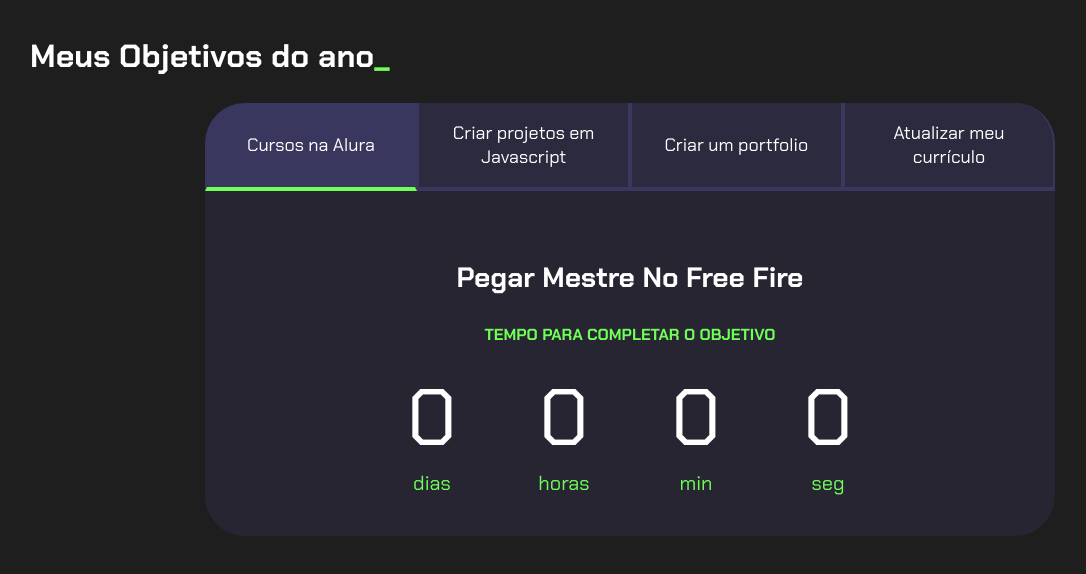
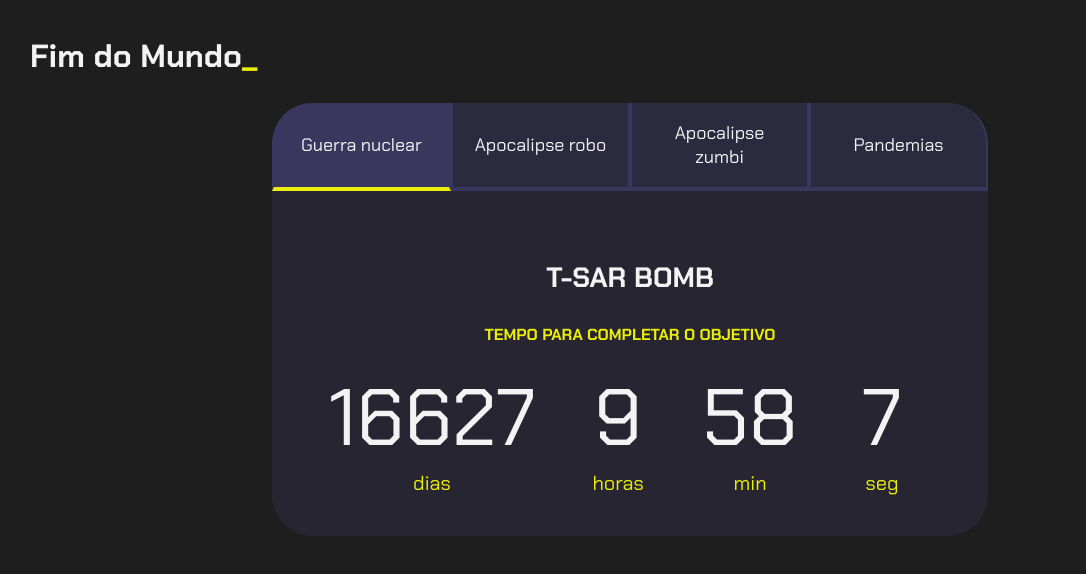
Before and after one commit to GuiFavero/gui1trimestreP2, a plain HTML site: page index.html in a window 1280 px wide. Shown: the whole page, without its empty margins (10-1096 px from the left). Drawn offline with Linux system fonts and the light colour scheme.

Commit message:
Add files via upload

```diff
--- a/index.html
+++ b/index.html
@@ -4,23 +4,23 @@
 <head>
     <meta charset="UTF-8">
     <meta name="viewport" content="width=device-width, initial-scale=1.0">
-    <title>Meus objetivos do ano</title>
+    <title>Fim Do Mundo</title>
     <link rel="stylesheet" href="style.css">
 </head>
 
 <body>
     <section class="conteudo-principal">
-        <h2 class="titulo-principal">Meus Objetivos do ano<span>_</span></h2>
+        <h2 class="titulo-principal">Fim do Mundo<span>_</span></h2>
         <div class="conteudo">
             <div class="botoes">
-                <button class="botao ativo">Cursos na Alura</button>
-                <button class="botao">Criar projetos em Javascript</button>
-                <button class="botao">Criar um portfolio</button>
-                <button class="botao">Atualizar meu currículo</button>
+                <button class="botao ativo">Guerra nuclear</button>
+                <button class="botao">Apocalipse robo</button>
+                <button class="botao">Apocalipse zumbi</button>
+                <button class="botao">Pandemias</button>
             </div>
             <div class="abas-textos">
                 <div class="aba-conteudo ativo">
-                    <h3 class="aba-conteudo-titulo-principal">Pegar Mestre No Free Fire</h3>
+                    <h3 class="aba-conteudo-titulo-principal">T-SAR BOMB</h3>
                     <h4 class="aba-conteudo-titulo-secundario">Tempo para completar o objetivo</h4>
                     <div class="contador">
                         <div class="contador-digito">
@@ -42,7 +42,7 @@
                     </div>
                 </div>
                 <div class="aba-conteudo">
-                    <h3 class="aba-conteudo-titulo-principal">Criar 5 projetos em Javascript</h3>
+                    <h3 class="aba-conteudo-titulo-principal">CHAT GPT</h3>
                     <h4 class="aba-conteudo-titulo-secundario">Tempo para completar o objetivo</h4>
                     <div class="contador">
                         <div class="contador-digito">
@@ -64,7 +64,7 @@
                     </div>
                 </div>
                 <div class="aba-conteudo">
-                    <h3 class="aba-conteudo-titulo-principal">Criar um portfolio com os meus 3 melhores projetos</h3>
+                    <h3 class="aba-conteudo-titulo-principal">CORDYCEPS</h3>
                     <h4 class="aba-conteudo-titulo-secundario">Tempo para completar o objetivo</h4>
                     <div class="contador">
                         <div class="contador-digito">
@@ -86,7 +86,7 @@
                     </div>
                 </div>
                 <div class="aba-conteudo">
-                    <h3 class="aba-conteudo-titulo-principal">Atualizar meu curriculo com os certificados da Alura</h3>
+                    <h3 class="aba-conteudo-titulo-principal">COVID-20</h3>
                     <h4 class="aba-conteudo-titulo-secundario">Tempo para completar o objetivo</h4>
                     <div class="contador">
                         <div class="contador-digito">
--- a/main.js
+++ b/main.js
@@ -15,10 +15,10 @@ for (let i = 0; i < botoes.length; i++) {
 }
 
 const contadores = document.querySelectorAll(".contador");
-const tempoObjetivo1 = new Date("2020-10-05T00:00:00");
-const tempoObjetivo2 = new Date("2023-12-05T00:00:00");
-const tempoObjetivo3 = new Date("2023-12-30T00:00:00");
-const tempoObjetivo4 = new Date("2024-02-01T00:00:00");
+const tempoObjetivo1 = new Date("2069-10-03T00:00:00");
+const tempoObjetivo2 = new Date("2069-03-31T00:00:00");
+const tempoObjetivo3 = new Date("2069-05-20T00:00:00");
+const tempoObjetivo4 = new Date("2069-03-22T23:59:59");
 
 const tempos = [tempoObjetivo1,tempoObjetivo2,tempoObjetivo3,tempoObjetivo4];
 
@@ -42,13 +42,11 @@ function calculaTempo(tempoObjetivo) {
 }
 
 function atualizaCronometro(){
-    document.getElementById("dias0").textContent = calculaTempo(tempos[0])[0];
-    document.getElementById("horas0").textContent = calculaTempo(tempos[0])[1];
-    document.getElementById("min0").textContent = calculaTempo(tempos[0])[2];
-    document.getElementById("seg0").textContent = calculaTempo(tempos[0])[3];
-
     for (let i=0; i<contadores.length;i++){
-       // contadores[i].textContent = calculaTempo(tempos[i]);
+        document.getElementById("dias"+i).textContent = calculaTempo(tempos[i])[0];
+        document.getElementById("horas"+i).textContent = calculaTempo(tempos[i])[1];
+        document.getElementById("min"+i).textContent = calculaTempo(tempos[i])[2];
+        document.getElementById("seg"+i).textContent = calculaTempo(tempos[i])[3];
     }
 }
 
--- a/style.css
+++ b/style.css
@@ -2,8 +2,8 @@
 
 :root {
     --cor-de-fundo: #1E1E1E;
-    --verde: #6FFF57;
-    --branco: #FFFFFF;
+    --verde: #eaee0a;
+    --branco: #f3f3f3;
     --botao-ativo: #3A375E;
     --botao-inativo: rgba(58, 55, 94, 0.5);
     --texto-fundo: rgba(58, 55, 94, 0.3);
```
